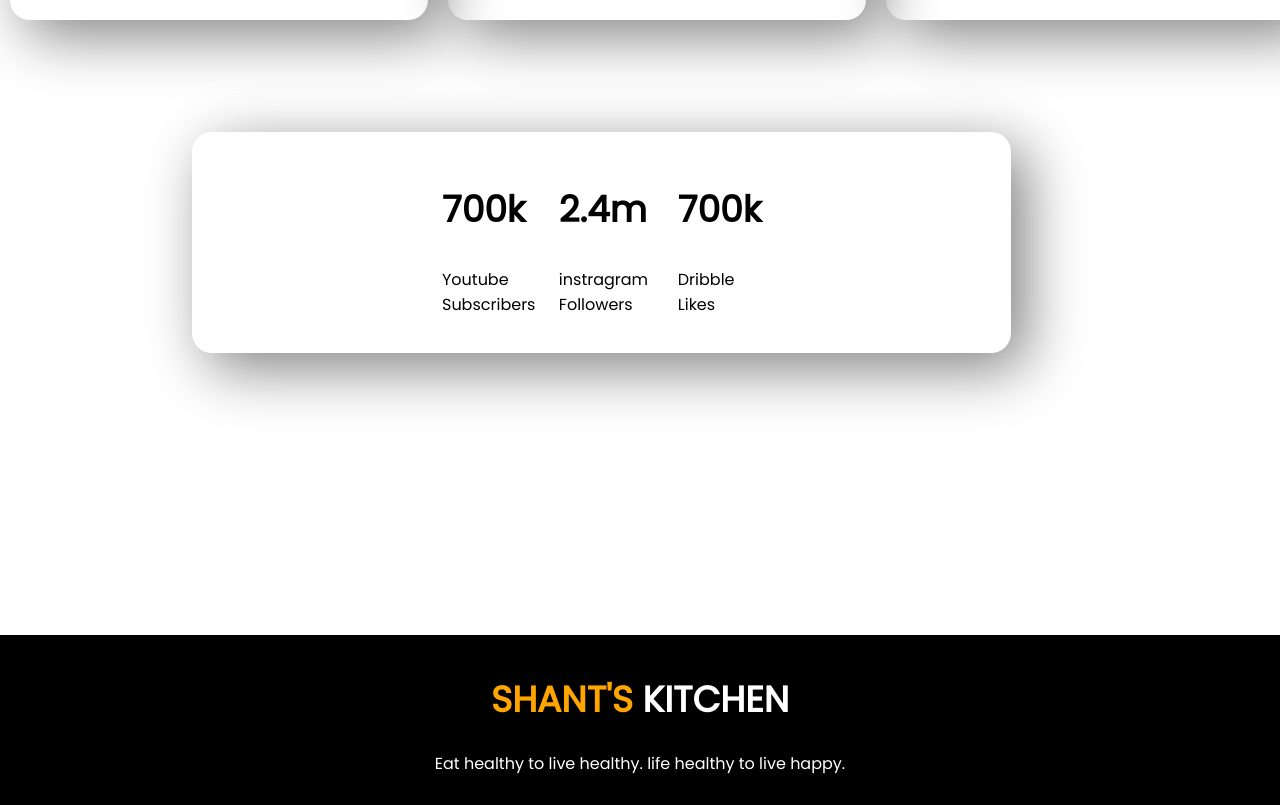
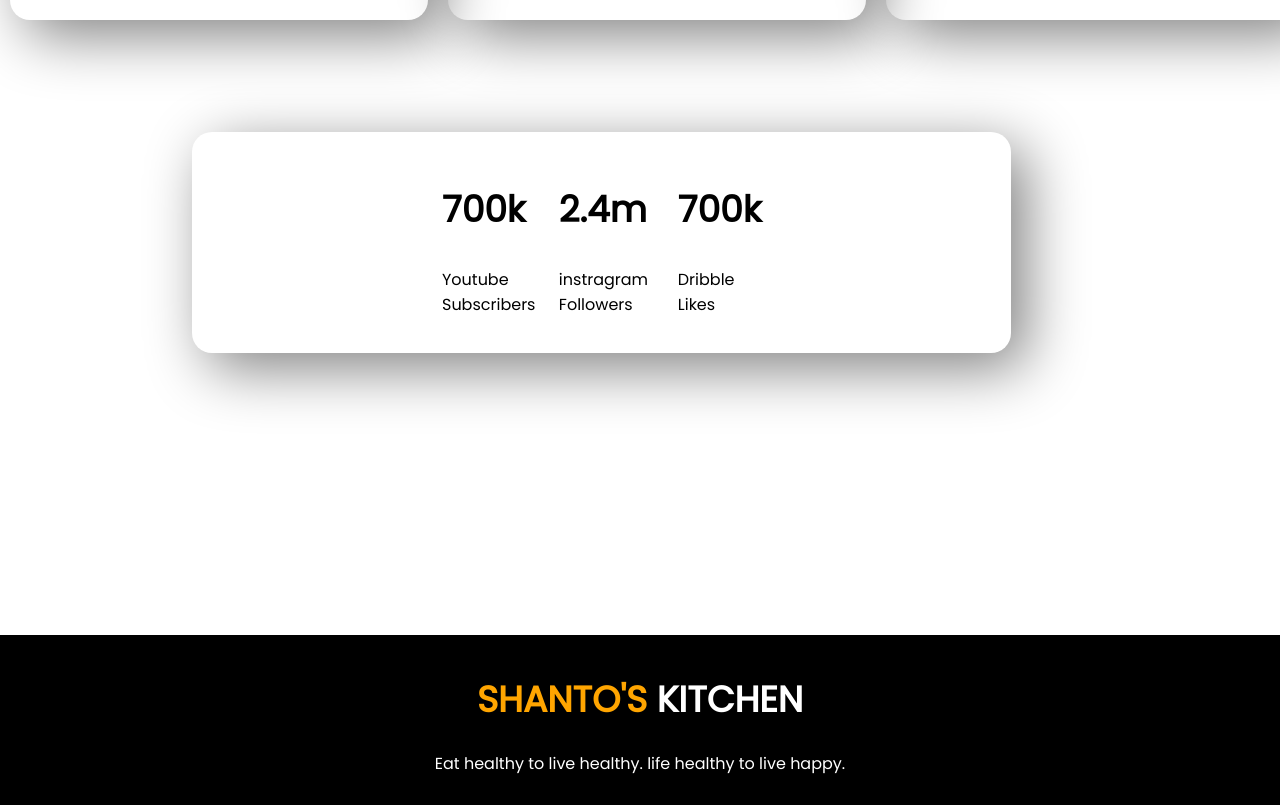
Before and after one commit to shanto1135/food-network, a plain HTML site: page index.html in a window 1280 px wide. Shown: the part 2098-2903 px from the top of the page. Drawn offline with Linux system fonts and the light colour scheme.

Commit message:
Alhamdulillah donE

```diff
--- a/index.html
+++ b/index.html
@@ -97,7 +97,7 @@
         </div>
     </section>
     <footer>
-        <h1> <span class="orange"> SHANT'S</span> KITCHEN</h1>
+        <h1> <span class="orange"> SHANTO'S</span> KITCHEN</h1>
         <p>Eat healthy to live healthy. life healthy to live happy.</p>
     </footer>
 
```
